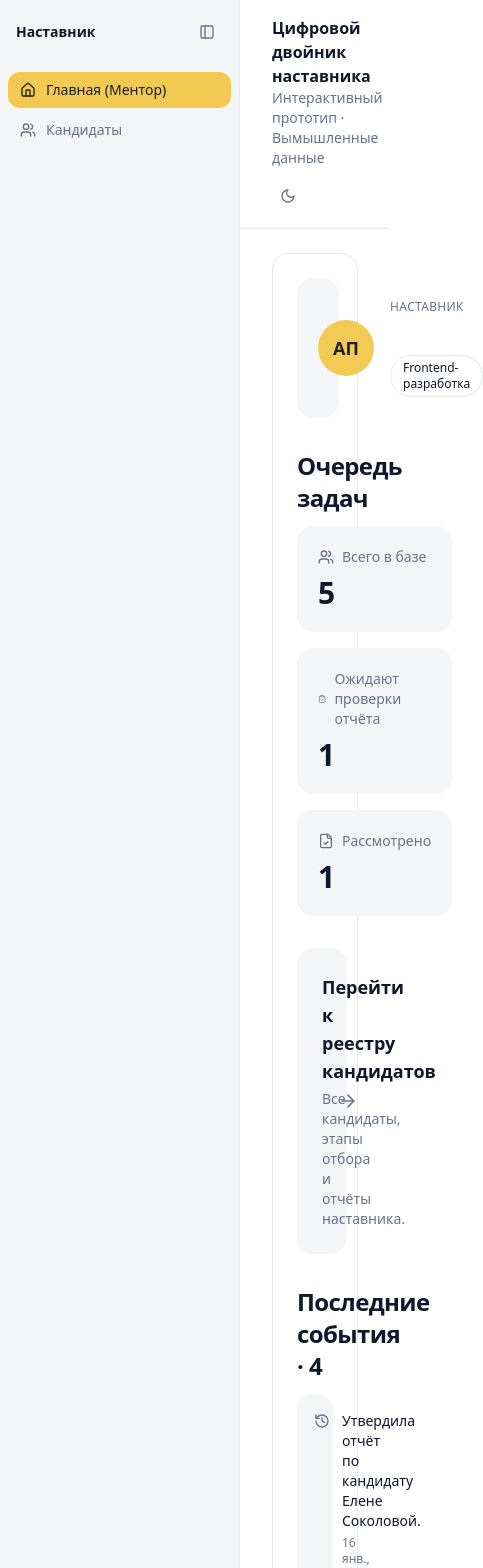
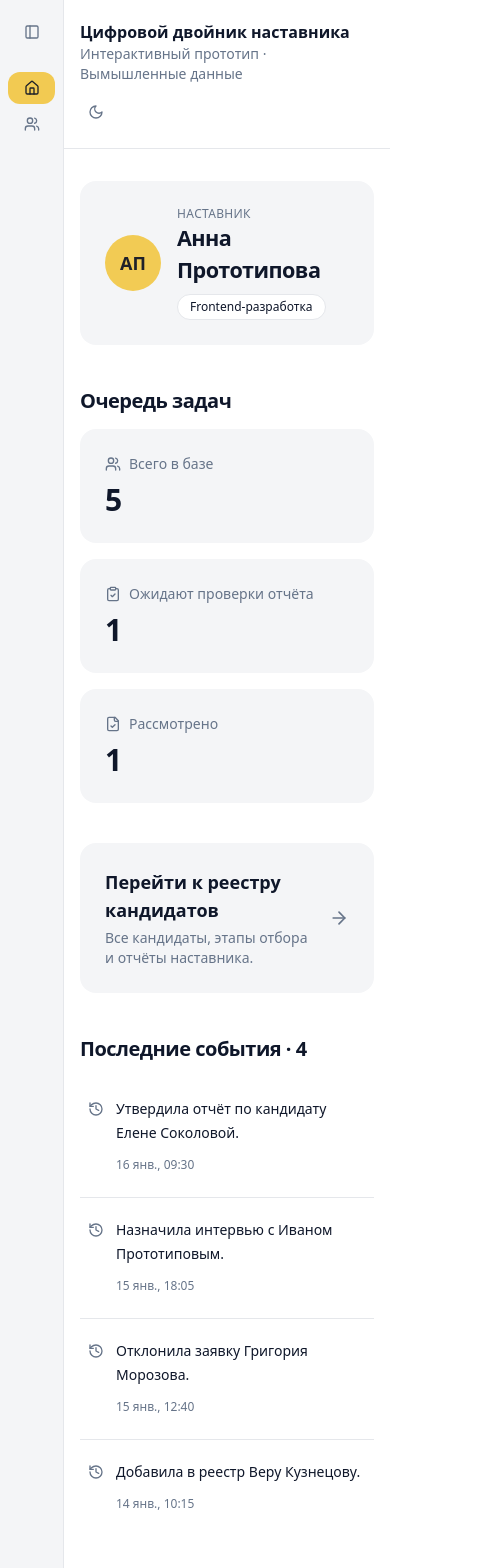
Before and after one commit to Cewerty/sreda-media, a React (Vite) app in the folder apps/cms-web/: page / in a window 390 px wide. Shown: the top 1568 px of the page, 483 px wide, since content can reach past the window. Built offline with nearby package versions, Linux system fonts and the light colour scheme.

Commit message:
fix(cms): simplify surfaces and improve form contrast

```diff
--- a/apps/cms-web/src/components/layout/AppLayout.tsx
+++ b/apps/cms-web/src/components/layout/AppLayout.tsx
@@ -164,7 +164,7 @@ export function AppLayout() {
   );
 
   return (
-    <div className="flex min-h-screen bg-background text-foreground">
+    <div className="cms-shell flex min-h-screen bg-background text-foreground">
       <aside
         id="app-sidebar"
         className={`flex shrink-0 flex-col overflow-hidden border-r border-border bg-sidebar transition-[width] duration-200 ease-out motion-reduce:transition-none ${
@@ -211,7 +211,7 @@ export function AppLayout() {
               key={item.to}
               to={item.to}
               end={item.end}
-              aria-label={isSidebarCollapsed ? item.label : undefined}
+              aria-label={item.label}
               title={isSidebarCollapsed ? item.label : undefined}
               className={({ isActive }) =>
                 `flex items-center rounded-xl text-sm transition-colors duration-150 focus-visible:outline-none focus-visible:ring-2 focus-visible:ring-[#E5BA41] focus-visible:ring-offset-1 ${
@@ -236,7 +236,7 @@ export function AppLayout() {
 
       <div className="flex min-w-0 flex-1 flex-col">
         <header className="border-b border-border bg-background">
-          <div className="flex flex-wrap items-center justify-between gap-3 px-8 py-4">
+          <div className="flex flex-wrap items-center justify-between gap-3 px-4 py-5 sm:px-8">
             <div>
               <p className="text-base font-semibold text-foreground">
                 Цифровой двойник наставника
@@ -254,11 +254,11 @@ export function AppLayout() {
           </div>
         </header>
 
-        <main className="flex-1 px-8 py-6">
+        <main className="cms-main flex-1 px-4 py-8 sm:px-8 lg:py-10">
           <div
             className={`mx-auto w-full ${getContentWidthClass(location.pathname)}`}
           >
-            <div className="rounded-2xl border border-border bg-background p-6">
+            <div className="cms-workspace">
               <Outlet context={contextValue} />
             </div>
           </div>
@@ -266,7 +266,7 @@ export function AppLayout() {
 
         <footer className="border-t border-border bg-background">
           <div
-            className={`mx-auto w-full space-y-1 px-8 py-4 text-sm text-muted-foreground ${getContentWidthClass(location.pathname)}`}
+            className={`mx-auto w-full space-y-1 px-4 py-5 sm:px-8 text-sm text-muted-foreground ${getContentWidthClass(location.pathname)}`}
           >
             <p>
               Прототип на вымышленных данных. Интеграция с 1С и генерация ИИ не
--- a/apps/cms-web/src/components/layout/ReportSectionEditor.tsx
+++ b/apps/cms-web/src/components/layout/ReportSectionEditor.tsx
@@ -36,7 +36,7 @@ export function ReportSectionEditor({
         <h3 className="text-lg font-semibold text-slate-900 dark:text-[#E3E3E3]">
           {title}
         </h3>
-        <div className="flex gap-2">
+        <div className="flex flex-wrap gap-2">
           <Button
             type="button"
             variant={mode === "edit" ? "secondary" : "ghost"}
--- a/apps/cms-web/src/index.css
+++ b/apps/cms-web/src/index.css
@@ -23,7 +23,9 @@
     --destructive: 0 84.2% 60.2%;
     --destructive-foreground: 210 40% 98%;
     --border: 220 13% 91%;
-    --input: 220 13% 91%;
+    --input: 215 16% 55%;
+    --field: 0 0% 100%;
+    --field-ring: 222.2 47.4% 11.2%;
     --ring: 44 76% 58%;
     --radius: 0.5rem;
     /* Фирменный янтарно-золотой акцент института: одинаков в обеих темах. */
@@ -61,7 +63,9 @@
     --destructive: 0 62.8% 30.6%;
     --destructive-foreground: 0 0% 89%;
     --border: 0 0% 18%;
-    --input: 0 0% 18%;
+    --input: 0 0% 48%;
+    --field: 0 0% 18.4%;
+    --field-ring: 44 76% 58%;
     --ring: 44 76% 58%;
     --sidebar: 0 0% 12.5%;
     /* Вложенные плашки внутри карточек (§2). */
@@ -96,3 +100,72 @@
     scroll-behavior: auto !important;
   }
 }
+
+/* CMS fields retain a visible boundary independently of their card surface. */
+.cms-workspace
+  input:not([type="checkbox"]):not([type="radio"]):not([type="file"]):not(
+    [type="hidden"]
+  ),
+.cms-workspace textarea,
+.cms-workspace select {
+  min-height: 42px;
+  border: 1px solid hsl(var(--input));
+  background: hsl(var(--field));
+  color: hsl(var(--foreground));
+  padding: 10px 12px;
+  box-shadow: none;
+}
+.cms-workspace input:focus-visible,
+.cms-workspace textarea:focus-visible,
+.cms-workspace select:focus-visible {
+  outline: 2px solid hsl(var(--field-ring));
+  outline-offset: 2px;
+  border-color: hsl(var(--field-ring));
+  box-shadow: none;
+}
+.cms-workspace input[aria-invalid="true"],
+.cms-workspace textarea[aria-invalid="true"] {
+  border-color: hsl(var(--destructive));
+}
+.cms-workspace {
+  min-width: 0;
+}
+.cms-events > li + li {
+  border-top: 1px solid hsl(var(--border));
+}
+.cms-events .cms-event {
+  min-height: 64px;
+}
+.cms-events .cms-event > svg {
+  margin-top: 4px;
+}
+@media (max-width: 767px) {
+  .cms-shell > aside {
+    width: 64px;
+  }
+  .cms-shell > aside > div {
+    justify-content: center;
+    padding-inline: 4px;
+  }
+  .cms-shell > aside > div > span,
+  .cms-shell > aside nav a > span {
+    position: absolute;
+    width: 1px;
+    height: 1px;
+    padding: 0;
+    overflow: hidden;
+    clip: rect(0, 0, 0, 0);
+    white-space: nowrap;
+  }
+  .cms-shell > aside nav a {
+    justify-content: center;
+    padding-inline: 0;
+  }
+  .cms-dashboard h1 {
+    white-space: normal;
+    font-size: 1.35rem;
+  }
+  .cms-dashboard h2 {
+    font-size: 1.25rem;
+  }
+}
--- a/apps/cms-web/src/lib/surfaces.ts
+++ b/apps/cms-web/src/lib/surfaces.ts
@@ -21,7 +21,8 @@
  */
 
 /** Карточка верхнего уровня: `bg-card` (`#F4F5F7` / `#252525`), без hover. */
-export const CARD_SURFACE_CLASS = "border border-transparent bg-card";
+export const CARD_SURFACE_CLASS =
+  "border border-transparent bg-card shadow-none";
 
 /** Интерактивная карточка: hover-граница `--border-hover` (§3.3). */
 export const CARD_INTERACTIVE_CLASS = `${CARD_SURFACE_CLASS} transition-colors hover:border-border-hover`;
--- a/apps/cms-web/src/pages/CuratorDashboardPage.tsx
+++ b/apps/cms-web/src/pages/CuratorDashboardPage.tsx
@@ -34,7 +34,7 @@ function formatEventTimestamp(timestamp: string): string {
 }
 
 const cardClassName =
-  "rounded-2xl border border-transparent bg-muted p-5 transition-colors hover:border-border";
+  "rounded-2xl border border-transparent bg-muted p-6 transition-colors hover:border-border";
 
 const focusRingClassName =
   "focus-visible:outline-none focus-visible:ring-2 focus-visible:ring-brand-strong focus-visible:ring-offset-2 focus-visible:ring-offset-background";
@@ -53,8 +53,8 @@ export function CuratorDashboardPage() {
   const events = curator.recentEvents;
 
   return (
-    <div className="mx-auto max-w-6xl space-y-8">
-      <section className={cardClassName}>
+    <div className="cms-dashboard mx-auto max-w-6xl space-y-10">
+      <section className={`cms-profile ${cardClassName}`}>
         <div className="flex items-center gap-4">
           {curator.avatarUrl ? (
             <img
@@ -88,7 +88,7 @@ export function CuratorDashboardPage() {
         <h2 className="text-2xl font-semibold tracking-tight text-foreground">
           Очередь задач
         </h2>
-        <div className="grid gap-4 sm:grid-cols-3">
+        <div className="cms-summary grid gap-4 sm:grid-cols-3">
           <div className={cardClassName}>
             <div className="flex items-center gap-2 text-sm text-muted-foreground">
               <Users className="h-4 w-4" aria-hidden="true" />
@@ -121,7 +121,7 @@ export function CuratorDashboardPage() {
 
       <Link
         to="/candidates"
-        className={`group flex items-center justify-between gap-4 rounded-2xl border border-transparent bg-muted p-6 transition-colors hover:border-border ${focusRingClassName}`}
+        className={`cms-directory group flex items-center justify-between gap-4 rounded-2xl border border-transparent bg-muted p-6 transition-colors hover:border-border ${focusRingClassName}`}
       >
         <div className="min-w-0">
           <p className="text-lg font-semibold text-foreground">
@@ -146,7 +146,7 @@ export function CuratorDashboardPage() {
             Событий пока нет.
           </p>
         ) : (
-          <ul className="space-y-2">
+          <ul className="cms-events">
             {events.map((event) => {
               const content = (
                 <>
@@ -154,11 +154,16 @@ export function CuratorDashboardPage() {
                     className="mt-0.5 h-4 w-4 shrink-0 text-muted-foreground"
                     aria-hidden="true"
                   />
-                  <div className="min-w-0">
-                    <p className="text-sm text-foreground">{event.text}</p>
-                    <p className="mt-1 text-xs text-muted-foreground">
+                  <div className="flex min-w-0 flex-1 flex-col gap-2 sm:flex-row sm:items-start sm:justify-between sm:gap-6">
+                    <p className="text-sm leading-6 text-foreground">
+                      {event.text}
+                    </p>
+                    <time
+                      dateTime={event.timestamp}
+                      className="shrink-0 text-xs leading-6 text-muted-foreground"
+                    >
                       {formatEventTimestamp(event.timestamp)}
-                    </p>
+                    </time>
                   </div>
                 </>
               );
@@ -168,12 +173,12 @@ export function CuratorDashboardPage() {
                   {event.candidateId ? (
                     <Link
                       to={`/candidates/${event.candidateId}`}
-                      className={`flex items-start gap-3 rounded-2xl border border-transparent bg-muted p-4 transition-colors hover:border-border ${focusRingClassName}`}
+                      className={`cms-event flex items-start gap-3 rounded-lg px-2 py-5 transition-colors hover:bg-muted ${focusRingClassName}`}
                     >
                       {content}
                     </Link>
                   ) : (
-                    <div className="flex items-start gap-3 rounded-2xl border border-transparent bg-muted p-4">
+                    <div className="cms-event flex items-start gap-3 rounded-lg px-2 py-5">
                       {content}
                     </div>
                   )}
--- a/apps/cms-web/tailwind.config.js
+++ b/apps/cms-web/tailwind.config.js
@@ -45,6 +45,7 @@ export default {
         border: "hsl(var(--border) / <alpha-value>)",
         "border-hover": "hsl(var(--border-hover) / <alpha-value>)",
         input: "hsl(var(--input) / <alpha-value>)",
+        field: "hsl(var(--field) / <alpha-value>)",
         ring: "hsl(var(--ring) / <alpha-value>)",
         sidebar: "hsl(var(--sidebar) / <alpha-value>)",
         plate: {
```
Also changed, not shown: 16 other files (tests, documents, lock files or other folders).
